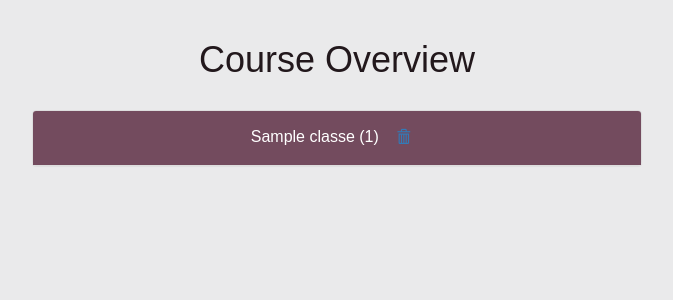
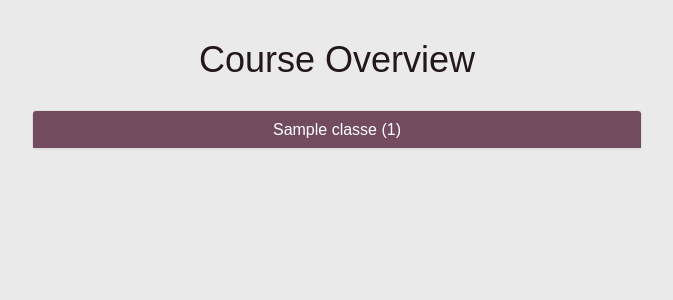
Before and after one commit to anyakeller/rocket-sammies, a Flask app: page /dashboard/ in a window 1280 px wide. Shown: the part 52-352 px from the top of the page, without its empty margins (303-976 px from the left). Run offline with Flask 2, Linux system fonts and the light colour scheme; the visitor is signed in with stand-in values (Sample User, id 1); a database or web service that is not in the repository returns one stand-in record (values such as "Sample title"); parts of the project's set-up code (start-up, migrations or seed data) failed here and were passed over; some libraries are stand-ins or nearby versions.

Commit message:
Remove trash-glyphicons from /dashboard

```diff
--- a/templates/dashboard.html
+++ b/templates/dashboard.html
@@ -14,7 +14,7 @@
                 <div class="panel panel-default">
                     <div class = "panel-heading heading-red"><center>
                             <h4 class = "panel-title">
-                                <a data-toggle="collapse" data-parent="#assignment" href="#{{ class["cid"] }}">{{ class["name"] }}</a> ({{ class["assignments"]|length  }})    <button type="button" class="btn btn-link delete-class"><span class="glyphicon glyphicon-trash" aria-hidden="true"></span></button>
+                                <a data-toggle="collapse" data-parent="#assignment" href="#{{ class["cid"] }}">{{ class["name"] }}</a> ({{ class["assignments"]|length  }})
                         </h4></center>
                     </div>
                     <div id=  "{{ class['cid'] }}" class="panel-collapse collapse">
```
